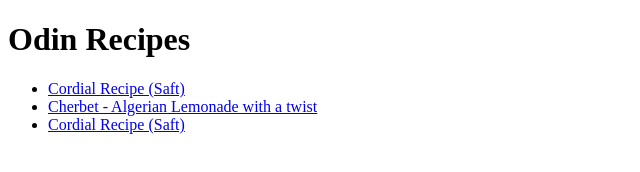
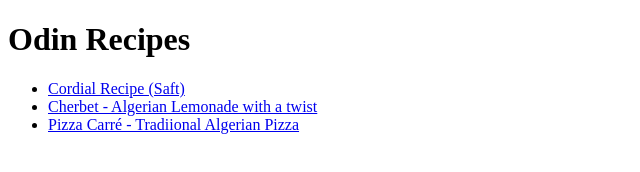
Before and after one commit to AnasLAM1/odin-recipes, a plain HTML site: page index.html in a window 1280 px wide. Shown: the whole page, without its empty margins (0-640 px from the left). Drawn offline with Linux system fonts and the light colour scheme.

Commit message:
Updated an inactive link in index.html to instead link to the newPizza Carré recipe.

```diff
--- a/index.html
+++ b/index.html
@@ -10,7 +10,7 @@
     <ul>
         <li><a href="recipes/cordial.html">Cordial Recipe (Saft)</a></li>
         <li><a href="recipes/cherbet.html">Cherbet - Algerian Lemonade with a twist</a></li>
-        <li><a href="recipes/cordial.html">Cordial Recipe (Saft)</a></li>
+        <li><a href="recipes/pizza_carre.html">Pizza Carré - Tradiional Algerian Pizza</a></li>
     </ul>
 </body>
 </html>
```
